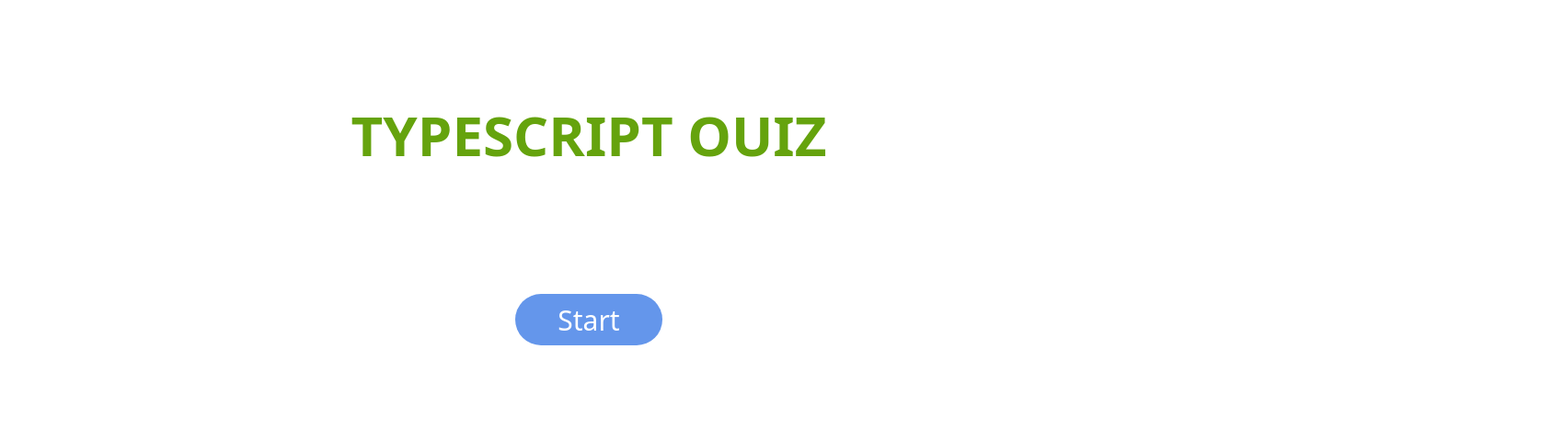
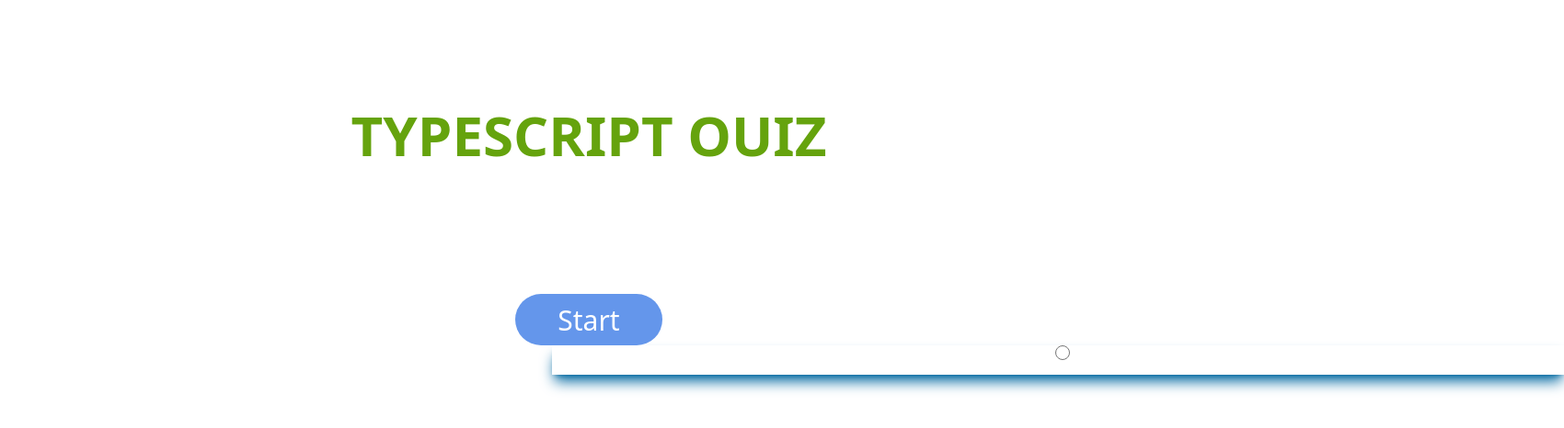
Before and after one commit to DHARUNDP5/TypeScript-project, a React (Create React App) app in the folder typescript/: page / in a window 1280 px wide. Shown: the top 466 px of the page at 92% size, 1700 px wide, since content can reach past the window. Built offline with nearby package versions, Linux system fonts and the light colour scheme.

Commit message:
style added

```diff
--- a/typescript/src/App.tsx
+++ b/typescript/src/App.tsx
@@ -103,6 +103,9 @@
 
 
     <div className='flex justify-center text-[40px] shadow-lg w-[1100px] items-center shadow-sky-700 ml-[600px] pl-[10px]'>
+      <div className="flex items-center mb-4">
+    <input type="radio" value="" name="disabled-radio" className="w-4 h-4 text-blue-600 bg-gray-100 border-gray-300 focus:ring-blue-500 dark:focus:ring-blue-600 dark:ring-offset-gray-800 focus:ring-2 dark:bg-gray-700 dark:border-gray-600"/>
+
     {loading && <p>Loading Questions...</p>}
     {!loading && !gameOver &&(
     <QuestionCard
@@ -118,12 +121,13 @@
     {!gameOver &&
     !loading && userAnswers.length === number+1 &&
     number !== TOTAL_OUESTIONS -1 ? (
-    <button className='bg-[#6496EB] text-white text-[30px] w-[200px] h-14 rounded-full mt-[42%] mr-[10px]' onClick={nextQuestion}>
+    <button className='bg-[#6496EB] text-white text-[30px] w-[100px] h-14 rounded-full mt-[42%] mr-[10px]' onClick={nextQuestion}>
       Next
     </button>
     ):null}
     </div>
     </div>
+     </div>
 
   );
 }
```
